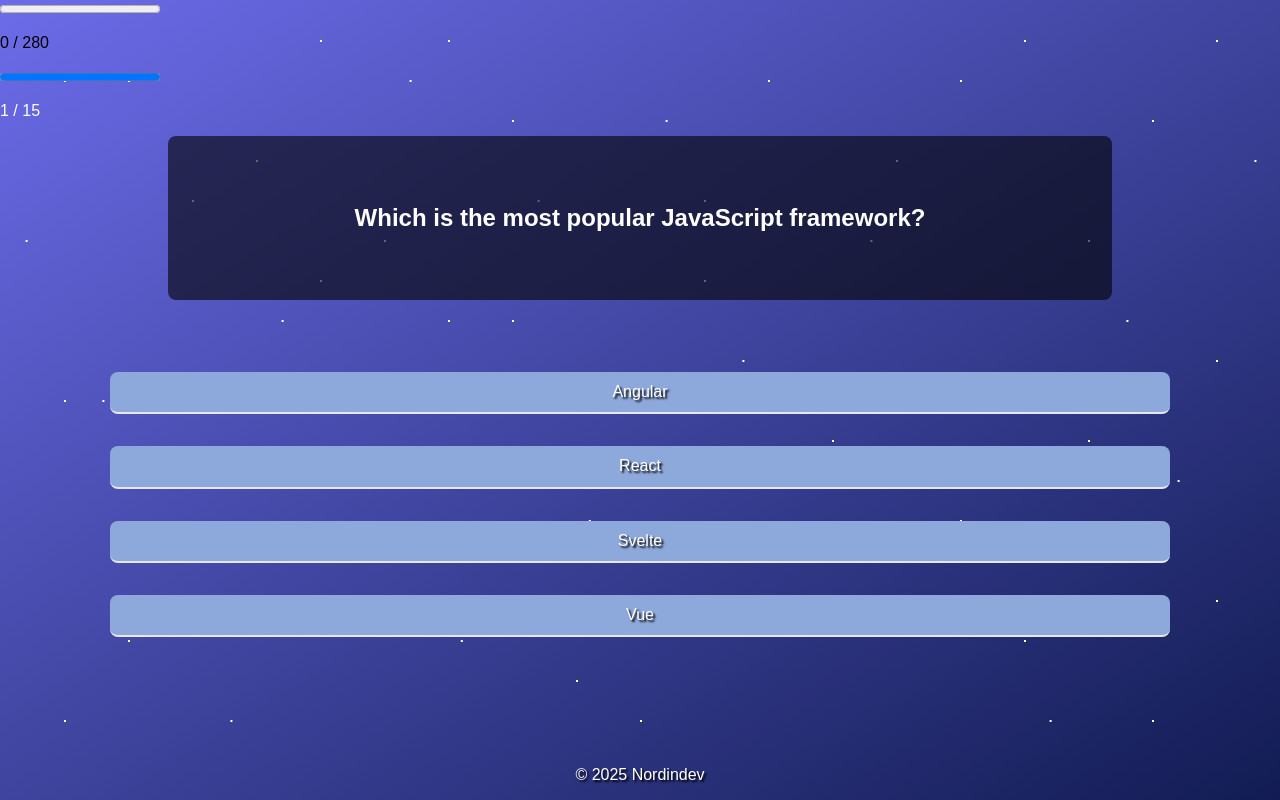
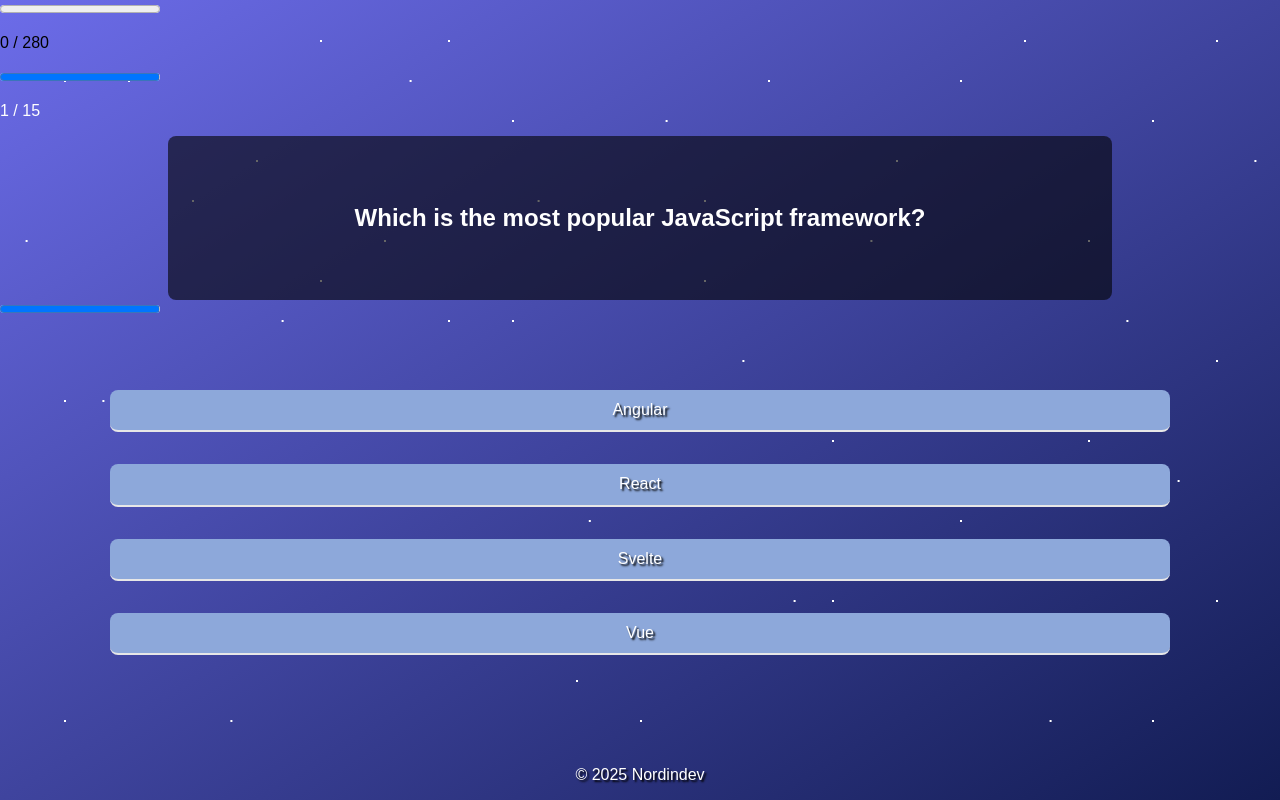
Before and after one commit to Niklas-Nordin/React-quiz-app, a React (Vite) app: page / in a window 1280 px wide. Both pictures are taken after a click on the button "Start". Built offline with nearby package versions, Linux system fonts and the light colour scheme.

Commit message:
Spliting up question and select options in two components

```diff
--- a/src/App.tsx
+++ b/src/App.tsx
@@ -51,7 +51,7 @@
   score: 0,
   answers: {},
   points: 0,
-  timeRemaining: 500
+  timeRemaining: 1000
 }
 
 const reducer = (state: State, action: Action): State => {
@@ -177,7 +177,7 @@
       <>
         <Progress index={index} numQuestions={numQuestions} points={points} maxPoints={maxPoints} />
         <Timer timeRemaining={timeRemaining} status={status} selectedOption={answers[index] ?? null} dispatch={dispatch} />
-        <Question numQuestions={numQuestions} question={currentQuestion} index={index} points={points} maxPoints={maxPoints} selectedOption={answers[index] ?? null} dispatch={dispatch} />
+        <Question numQuestions={numQuestions} question={currentQuestion} index={index} points={points} timeRemaining={timeRemaining} maxPoints={maxPoints} selectedOption={answers[index] ?? null} dispatch={dispatch} />
       </>
       }
       {status === "timeOut" &&
--- a/src/components/Question.tsx
+++ b/src/components/Question.tsx
@@ -2,6 +2,8 @@
 import type { Action } from "../App";
 import "../css/question.css"
 import NextFinishButton from "./NextFinishButton";
+import Timer from "./Timer";
+import SelectOption from "./SelectOption";
 
 type Props = {
     numQuestions: number
@@ -10,17 +12,11 @@
     points: number
     maxPoints: number
     selectedOption: number | null
+    timeRemaining: number
     dispatch: React.Dispatch<Action>
 }
 
-function Question({numQuestions, question, index, points, selectedOption, dispatch}: Props) {
-
-  const correctOption = question.correctOption
-  let bg = ""
-
-  const handleClickOption = (i: number) => {
-    dispatch({type: "newAnswer", payload: { questionIndex: index, answerIndex: i, points: points }})
-  }
+function Question({numQuestions, question, index, points, selectedOption, timeRemaining, dispatch}: Props) {
 
   return (
     <div className="question-container">
@@ -28,29 +24,9 @@
       <div className="question-text-container">
         <h2 className="question">{question.question}</h2>
       </div>
+      <Timer timeRemaining={timeRemaining} status="active" selectedOption={selectedOption} dispatch={dispatch} />
 
-        <ul className="option-container">
-          {question.options.map((opt, i) => {
-            if (selectedOption !== null) {
-              if (i === correctOption) {
-                bg = "rgba(0, 255, 0, 0.6)"
-              } else {
-                bg = "rgba(255, 0, 0, 0.6)"
-              }
-            }
-
-            return (
-              <li className="option-items" key={i}>
-                <button
-                  disabled={selectedOption !== null}
-                  onClick={() =>
-                  handleClickOption(i)}
-                  style={{ backgroundColor: bg }}
-                  className="option-button">{opt}</button>
-            </li>
-            )
-          })}
-        </ul>
+      <SelectOption question={question} selectedOption={selectedOption} index={index} points={points} dispatch={dispatch} />
 
       {selectedOption !== null && (
         <NextFinishButton numQuestions={numQuestions} dispatch={dispatch} index={index} />
--- /dev/null
+++ b/src/components/SelectOption.tsx
@@ -0,0 +1,49 @@
+import type {Action} from "../App.tsx"
+import type { Question as QuestionType } from "../App.tsx";
+
+type Props = {
+  question: QuestionType
+  selectedOption: number | null
+  index: number
+  points: number
+  dispatch: React.Dispatch<Action>
+}
+
+function SelectOption({ question, selectedOption, index, points, dispatch }: Props) {
+
+    const correctOption = question.correctOption
+  let bg = ""
+
+
+  const handleClickOption = (i: number) => {
+    dispatch({type: "newAnswer", payload: { questionIndex: index, answerIndex: i, points: points }})
+  }
+  return (
+    <>
+      <ul className="option-container">
+          {question.options.map((opt, i) => {
+            if (selectedOption !== null) {
+              if (i === correctOption) {
+                bg = "rgba(0, 255, 0, 0.6)"
+              } else {
+                bg = "rgba(255, 0, 0, 0.6)"
+              }
+            }
+
+            return (
+              <li className="option-items" key={i}>
+                <button
+                  disabled={selectedOption !== null}
+                  onClick={() =>
+                  handleClickOption(i)}
+                  style={{ backgroundColor: bg }}
+                  className="option-button">{opt}</button>
+            </li>
+            )
+          })}
+        </ul>
+    </>
+  );
+}
+
+export default SelectOption;
--- a/src/components/Timer.tsx
+++ b/src/components/Timer.tsx
@@ -32,7 +32,7 @@
   return (
     <>
       {timeRemaining > 0 && (
-        <progress value={timeRemaining} max={20} />
+        <progress className="time-bar" value={timeRemaining} max={1000} />
     )}
 
       {timeRemaining <= 0 && (
--- /dev/null
+++ b/src/css/timer.css
@@ -0,0 +1,3 @@
+.time-bar {
+
+}
```
Lines whose indentation alone changed are shown as unchanged.
